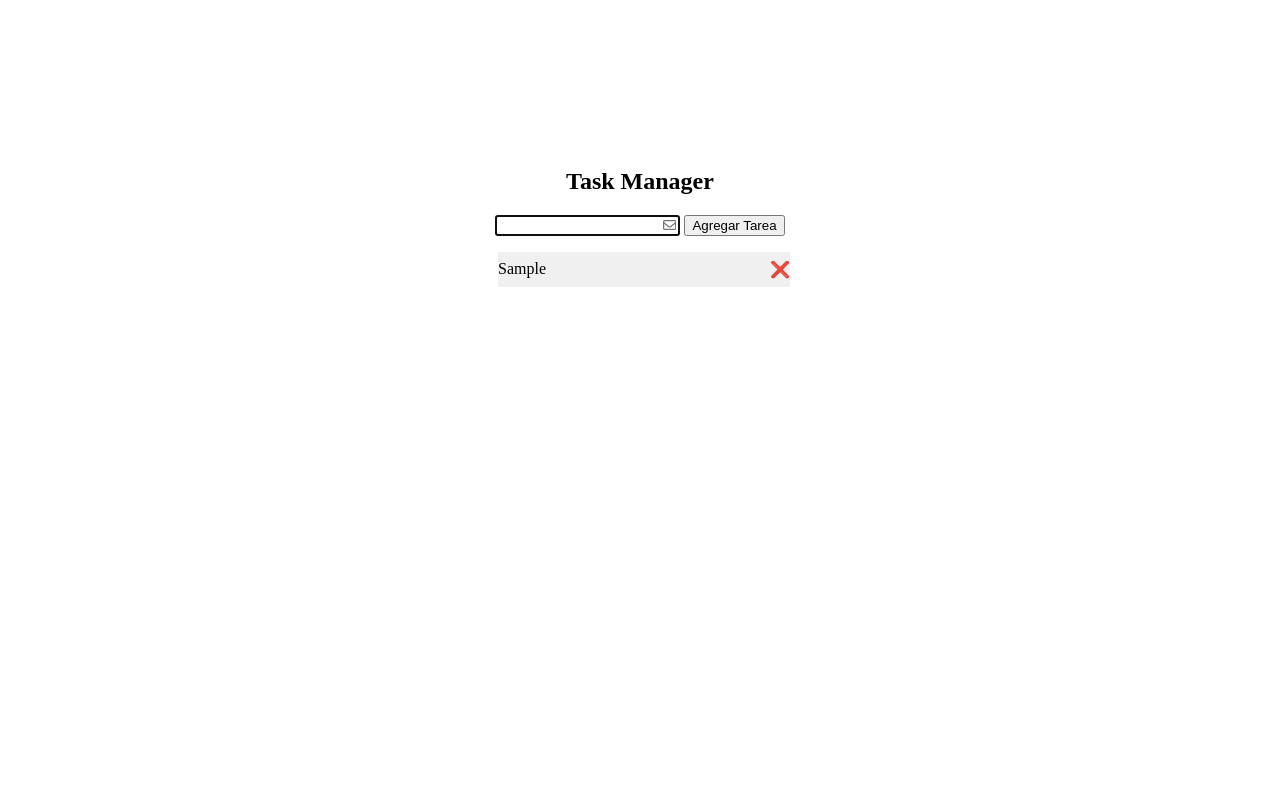
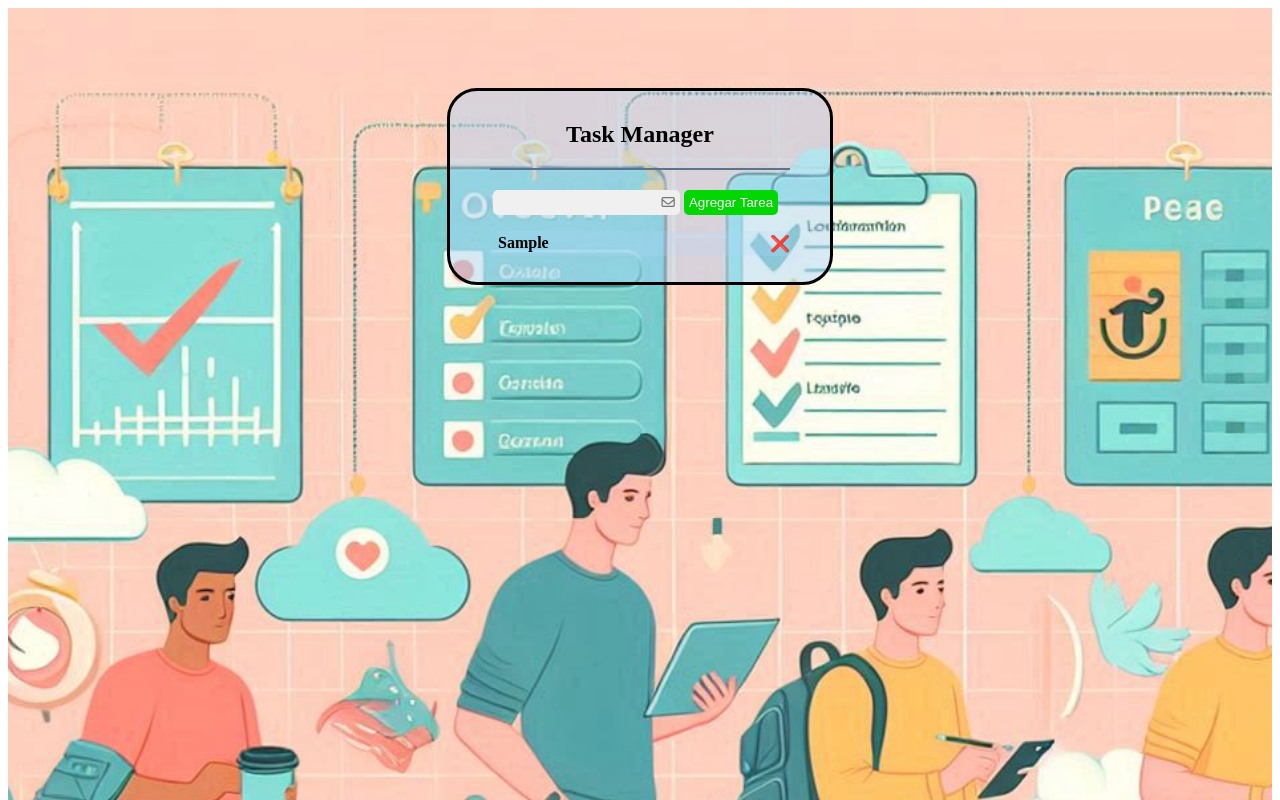
Before and after one commit to AndresRamirez917/100-sitios-jav-59, a plain HTML site: page index.html in a window 1280 px wide. Both pictures are taken after typing "Sample" into the empty fields and a click on the button "Agregar Tarea". Shown: the top 800 px of the page. Drawn offline with nearby package versions, Linux system fonts and the light colour scheme.

Commit message:
first commit

```diff
--- a/index.html
+++ b/index.html
@@ -15,6 +15,7 @@
         <div class="container">
             <div class="task-container">
                 <h2>Task Manager</h2>
+                <hr class="linea-horizontal">
                 <input type="text" id="taskInput" placeholder="">
                 <button onclick="taskManager.addTask()" id="btn-newTask">Agregar Tarea</button>
                 <ul id="taskList"></ul>
--- a/js/index.js
+++ b/js/index.js
@@ -1,3 +1,4 @@
+//Definición de la clase Task
 class Task {
     constructor(name) {
         this.name = name;
@@ -5,36 +6,43 @@ class Task {
     }
 }
 
+//Definición de la clase TaskManager
 class TaskManager {
     constructor() {
-        this.tasks = [];
+        this.tasks = this.loadTasks(); // Cargar las tareas de LocalStorage al iniciar
     }
+
+
 
     addTask() {
         const taskInput = document.getElementById('taskInput');
         const taskName = taskInput.value.trim();
-        if(taskName !== ""){
-            const task = new Task(taskName);
-            this.tasks.push(task);
-            this.displayTasks();
-            taskInput.value = "";
-            taskInput.focus();
+        if (taskName !== "") {
+            const task = new Task(taskName); // Crear una nueva instancia de Task
+            this.tasks.push(task); // Agregar la tarea a la lista
+            this.saveTasks(); // Guardar la lista en LocalStorage
+            this.displayTasks(); // Mostrar las tareas en la lista
+            taskInput.value = ""; // Limpiar el input
         }else {
             swal({
                 title: `El campo no puede estar vacío`,
-                icon: "error",
+                icon: "warning",
                  })
                  return false
         }
     }
 
+    //Método para mostrar las tareas en la lista
     displayTasks() {
         const taskList = document.getElementById('taskList');
-        taskList.innerHTML = "";
+        taskList.innerHTML = ""; //limpiar la lista de tareas
+
+        //Recorrer el localStorage con las tareas y crear un elemento li
         this.tasks.forEach(task => {
             const li = document.createElement("li");
             li.textContent = task.name;
 
+            //Botón para eliminar la tarea
             const removeBtn = document.createElement("span");
             removeBtn.textContent = "❌";
             removeBtn.classList.add("remove");
@@ -48,11 +56,33 @@ class TaskManager {
      // Método para eliminar una tarea por ID
      removeTask(id) {
         this.tasks = this.tasks.filter(task => task.id !== id);
+        this.saveTasks(); // Guardar la lista actualizada en LocalStorage
         this.displayTasks();
+    }
+
+     // Guardar las tareas en LocalStorage
+     saveTasks() {
+        localStorage.setItem("tasks", JSON.stringify(this.tasks));
+    }
+
+    // Cargar las tareas de LocalStorage
+    loadTasks() {
+        const tasks = localStorage.getItem("tasks");
+        return tasks ? JSON.parse(tasks) : [];
     }
 }
 // Crear una instancia de TaskManager
-//const btn_newTask = document.getElementById('btn-newTask').onclick = (e) => {
-//e.preventDefault();
+const btn_newTask = document.getElementById('btn-newTask').addEventListener('keydown', function(event) {
+    if (event.key === 'Enter') {
+        event.preventDefault(); // Evita el comportamiento predeterminado del Enter
+        const btn_newTask = event.target.value;
+        if (btn_newTask.trim() !== '') { // Verifica que el campo no esté vacío
+            const newListItem = document.createElement('li');
+            newListItem.textContent = btn_newTask;
+            document.getElementById('list').appendChild(newListItem);
+            event.target.value = ''; // Limpia el campo de entrada
+        }
+    }
+});
 const taskManager = new TaskManager();
-//}
+taskManager.displayTasks();
--- a/scss/styles.scss
+++ b/scss/styles.scss
@@ -11,22 +11,63 @@
     overflow: hidden;
 }
 #mainheader {
+    background: url("/images/Designer\ \(2\).jpeg");
+    background-position: center;
+    background-repeat: no-repeat;
+    background-size: cover;
+    background-color: transparent;
+    height: 170vh;
     .container {
         h2 {
             text-align: center;
         }
+        .linea-horizontal {
+            width: 100%;
+            justify-content: center;
+            justify-items: center;
+            justify-self: center;
+            align-items: center;
+            align-self: center;
+            align-content: center;
+            margin-bottom: 1rem;
+            border: 0; /* Elimina el borde predeterminado */
+            height: 2px; /* Establece el grosor de la línea */
+            background-color: #5A738E; /* Cambia el color de fondo */
+            margin: 20px 0;
+        }
         .task-container {
+            padding: 10px 40px 10px 40px;
+            border: 3px solid black;
+            border-radius: 30px;
             width: 300px;
             margin: 0 auto;
             text-align: center;
-            margin-top: 10rem;
+            margin-top: 5rem;
+            background: #aed3f976;
+            #taskInput {
+                padding: 5px;
+                background: #f0f0f0;
+                border: none;
+                border-radius: 5px;
+            }
+            #btn-newTask {
+                padding: 5px 5px;
+                border: none;
+                border-radius: 5px;
+                background: rgb(3, 215, 3);
+                color: #fff;
+                margin-right: 9px;
+            }
                 li {
                     margin-left: -2rem;
-                    padding: .5rem 0;
+                    text-align: left;
+                    padding: .2rem 0;
                     background: #f0f0f0;
                     margin-bottom: 5px;
                     display: flex;
                     justify-content: space-between;
+                    background: #aed3f937;
+                    font-weight: bold;
                 }
                 span {
                     margin-left: 10rem;
```
Also changed, not shown: images/Designer (2).jpeg (added), images/task_management_background.png (added), scss/styles.css, 1 other file.
